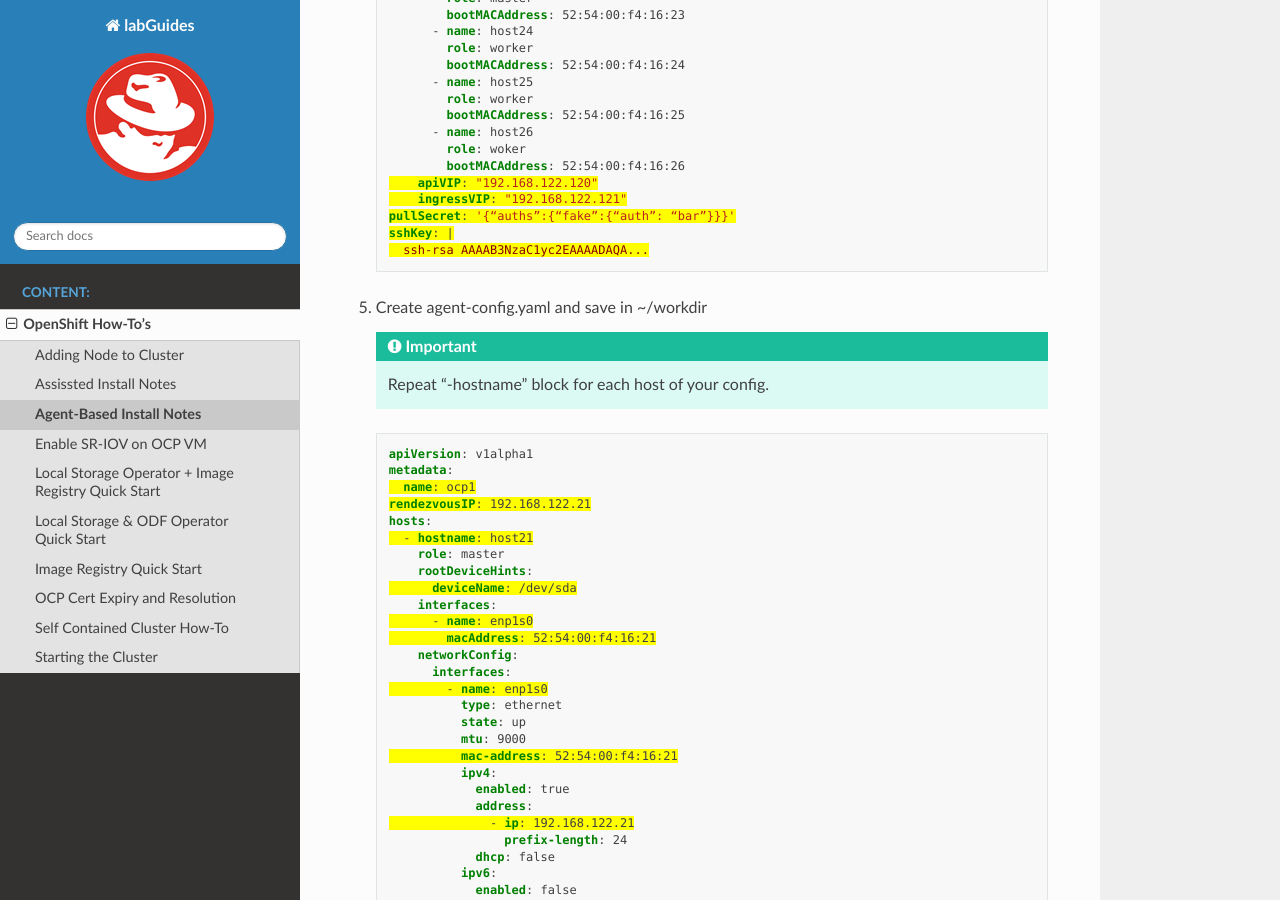
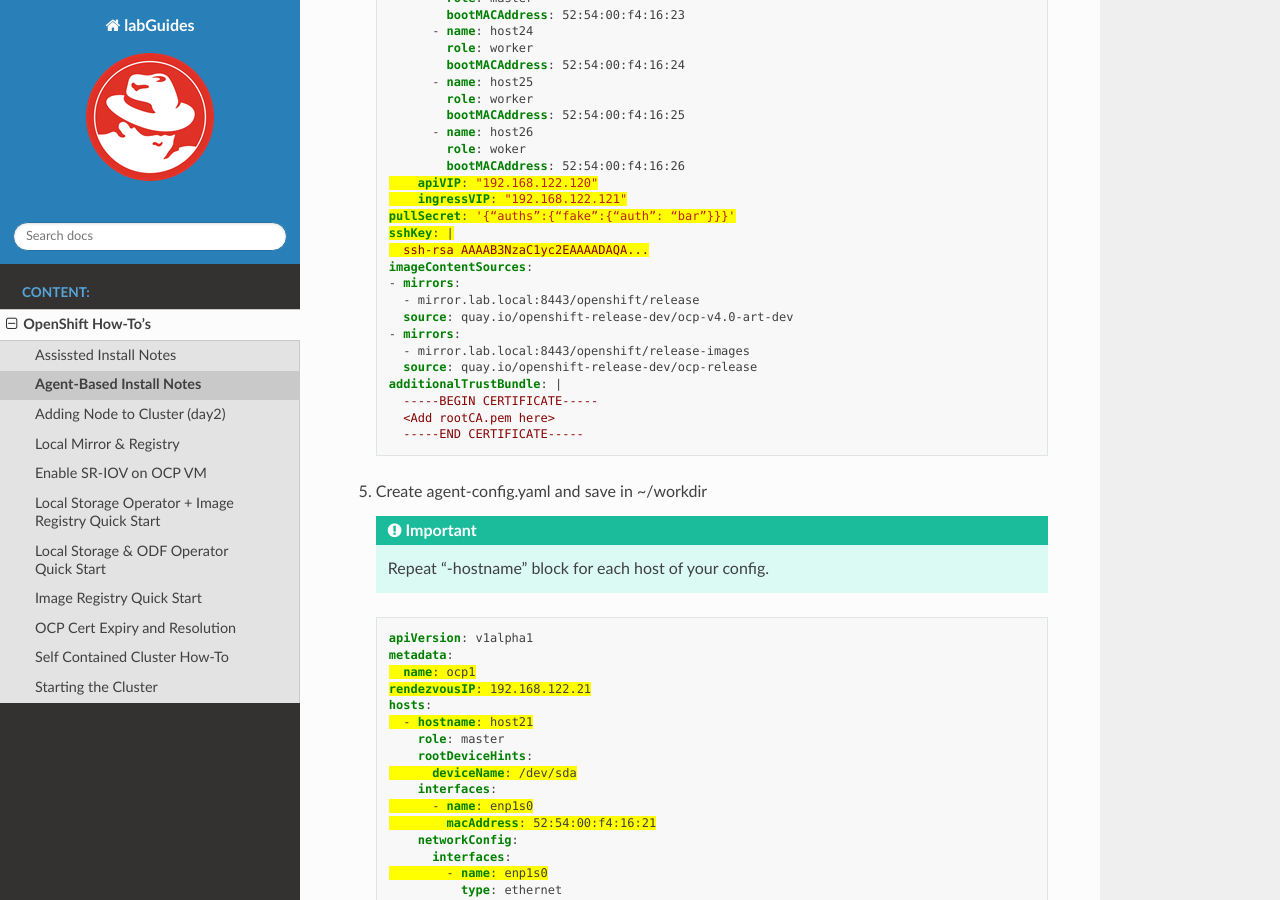
Before and after one commit to vtog/labGuides, a Sphinx documentation site: the page built from source/ocp/agent-based-installer-notes.rst, in a window 1280 px wide and 900 px high, scrolled down 1176 px. Built offline with Sphinx 7.4.7 and the Read the Docs theme 2.0.0, drawn with Linux system fonts in a browser that asks for light colours; pages that are not in the unit, such as notebooks, are missing from menus.

Commit message:
added mirror and registry guide

```diff
--- a/source/ocp/adding-node-day2.rst
+++ b/source/ocp/adding-node-day2.rst
@@ -1,5 +1,5 @@
-Adding Node to Cluster
-======================
+Adding Node to Cluster (day2)
+=============================
 
 The Assisted Installer has the ability to add Nodes to the cluster but the new
 Node is not created in the same way as the original Nodes. The original Nodes
--- a/source/ocp/agent-based-installer-notes.rst
+++ b/source/ocp/agent-based-installer-notes.rst
@@ -76,6 +76,17 @@
       pullSecret: '{“auths”:{“fake”:{“auth”: “bar”}}}'
       sshKey: |
         ssh-rsa AAAAB3NzaC1yc2EAAAADAQA...
+      imageContentSources:
+      - mirrors:
+        - mirror.lab.local:8443/openshift/release
+        source: quay.io/openshift-release-dev/ocp-v4.0-art-dev
+      - mirrors:
+        - mirror.lab.local:8443/openshift/release-images
+        source: quay.io/openshift-release-dev/ocp-release
+      additionalTrustBundle: |
+        -----BEGIN CERTIFICATE-----
+        <Add rootCA.pem here>
+        -----END CERTIFICATE-----
 
 #. Create agent-config.yaml and save in ~/workdir
 
--- a/source/ocp/ocp.rst
+++ b/source/ocp/ocp.rst
@@ -5,9 +5,10 @@
    :maxdepth: 0
    :caption: Content:
 
-   adding-node-day2
    assissted-installer-notes
    agent-based-installer-notes
+   adding-node-day2
+   local-mirror-registry
    sriov
    lso-lr-quick-start
    lso-odf-quick-start
--- a/source/ocp/sriov.rst
+++ b/source/ocp/sriov.rst
@@ -262,7 +262,8 @@
 ------------------------
 
 .. tip:: My test example below creates all objects in the "sriovdp" project.
-   Any project is acceptable but requires a "NetworkAttachmentDefinition".
+   Any project is acceptable but requires a "NetworkAttachmentDefinition" in
+   that NameSpace.
 
 #. Create NetworkAttachmentDefinition ``sriov-net.yaml`` and run
    ``oc create -f sriov_machineConfig_pool.yaml``
```
Also changed, not shown: source/ocp/local-mirror-registry.rst (added, +183 -0 lines), source/ocp/images/mirror-images.png (added), source/ocp/images/mirror-reg-install.png (added), source/ocp/images/mirror-results.png (added).
